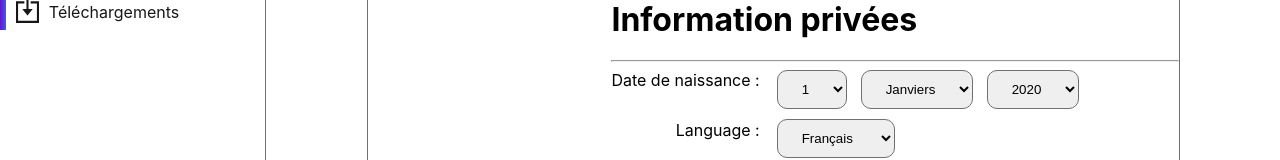
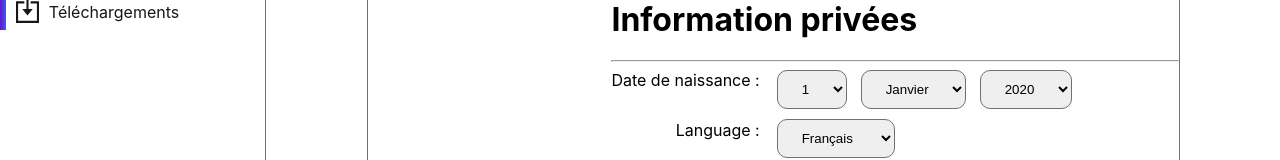
Before and after one commit to LeoPhilip33/odio_concept, a React (Create React App) app: page /parametre_compte in a window 1280 px wide. Shown: the part 535-695 px from the top of the page. Built offline with nearby package versions, Linux system fonts and the light colour scheme.

Commit message:
Janvier avec un S

```diff
--- a/src/components/parametres/index.js
+++ b/src/components/parametres/index.js
@@ -84,7 +84,7 @@ return (
                                     </select>
 
                                     <select className="selectclassnameinformationprivees" name="mois" id="langue-select">
-                                        <option value="francais">Janviers</option>
+                                        <option value="francais">Janvier</option>
                                         <option value="anglais">Février</option>
                                         <option value="espagnol">Mars</option>
                                     </select>
```
